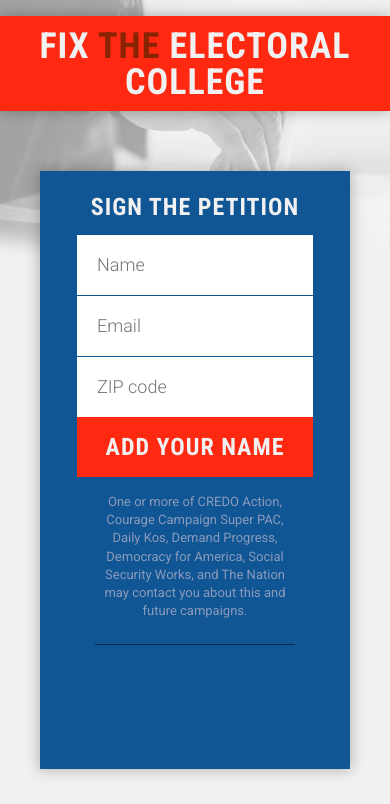
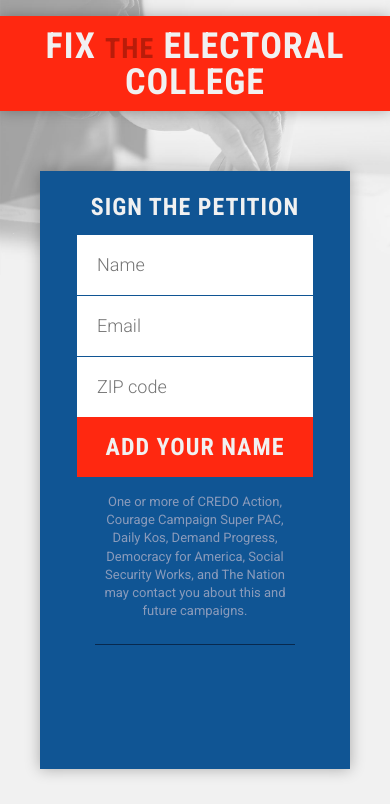
Before and after one commit to demand-progress/fix-the-electoral-college-www, a website built with webpack: page index.html in a window 390 px wide. Shown: the top 804 px of the page. Built offline with nearby package versions, Linux system fonts and the light colour scheme; files whose address does not match are found by name.

Commit message:
Responsive edits

```diff
--- a/css/index.css
+++ b/css/index.css
@@ -103,26 +103,31 @@ header .headlines h1 a {
     text-decoration: none;
 }
 header .headlines h1 a span {
-    color: #882303;
-}
-@media screen and (min-width: 861px) {
-    header .headlines h1 a span {
-        font-size: 50px;
-    }
+    color: #b91c0a;
+    font-size: 50px;
 }
 @media screen and (max-width: 860px) {
     header .headlines h1 {
         font-size: 60px;
+    }
+    header .headlines h1 a span {
+        font-size: 40px;
     }
 }
 @media screen and (max-width: 730px) {
     header .headlines h1 {
         font-size: 40px;
     }
+    header .headlines h1 a span {
+        font-size: 30px;
+    }
 }
 @media screen and (max-width: 449px) {
     header .headlines h1 {
         font-size: 36px;
+    }
+    header .headlines h1 a span {
+        font-size: 28px;
     }
 }
 .petition-and-form-wrapper {
```
